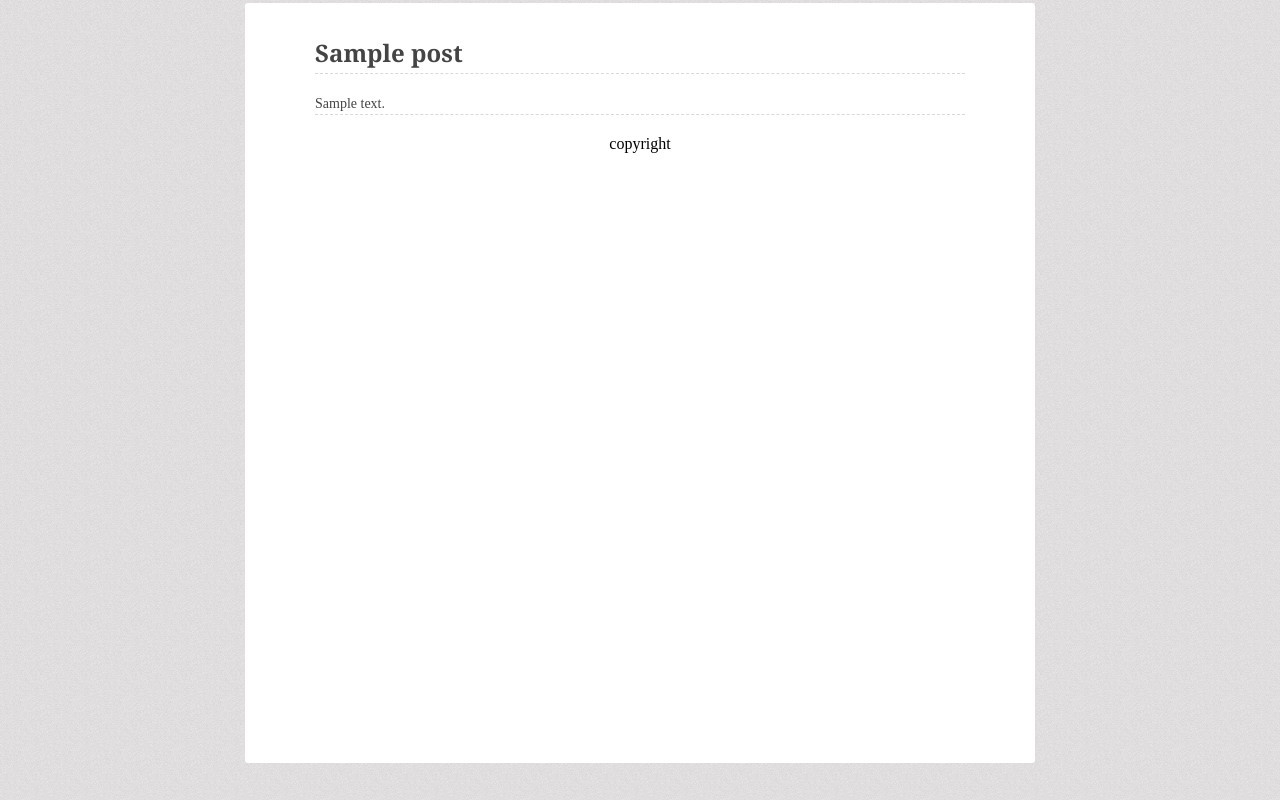
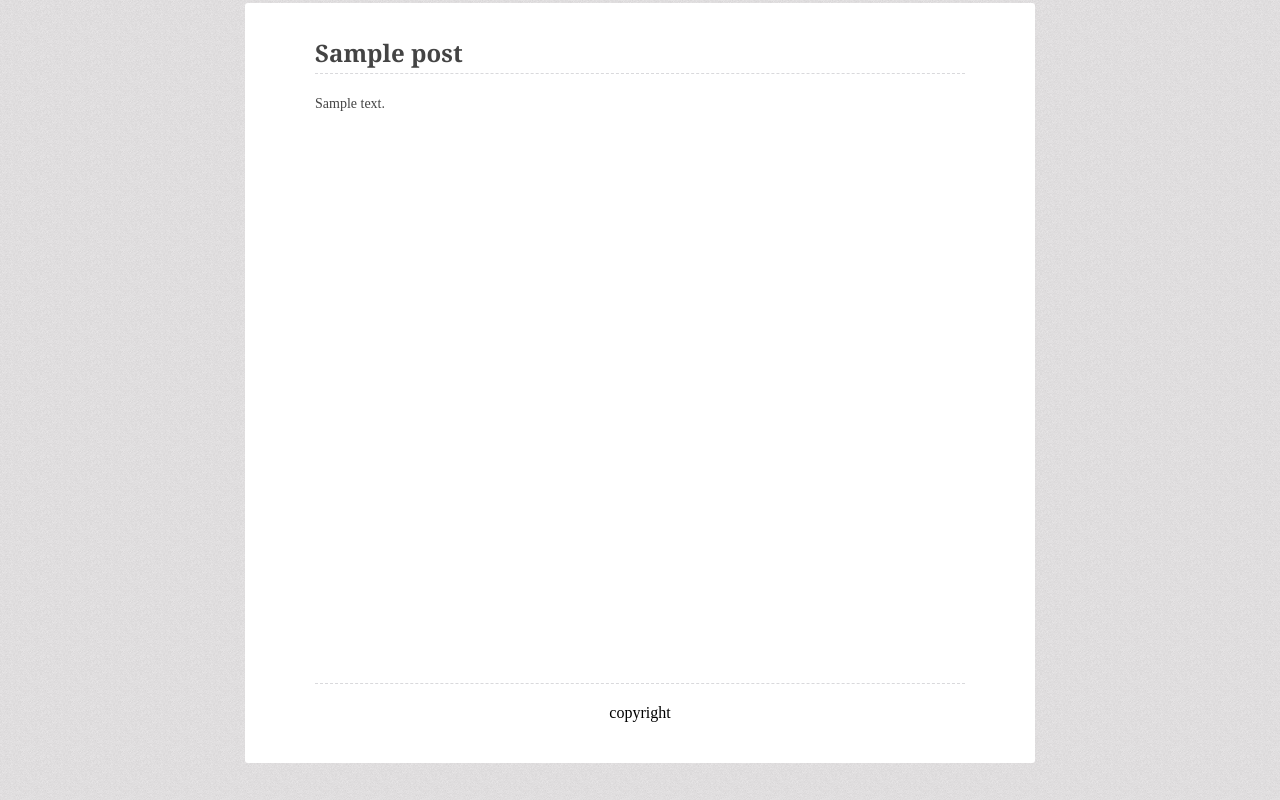
Before and after one commit to coderhwz/online-md-blog, a Flask app: template templates/post.html in a window 1280 px wide. Run offline with Flask 2, Linux system fonts and the light colour scheme; the template is opened without the code that fills it: most values are stand-ins (such as "Sample title", 1, 10 or a date in 2020).

Commit message:
前台文章高度自适应

```diff
--- a/static/css/style.css
+++ b/static/css/style.css
@@ -31,6 +31,7 @@ article{
     font-size:14px;
     color:#444;
     line-height:20px;
+    min-height:80%;
 }
 
 article h2{
@@ -42,7 +43,6 @@ article pre{
 article code{
     font-size:12px;
     background:#f8f8f8;
-    /* color:#c7254e; */
 }
 article img{
     width:100%;
```
